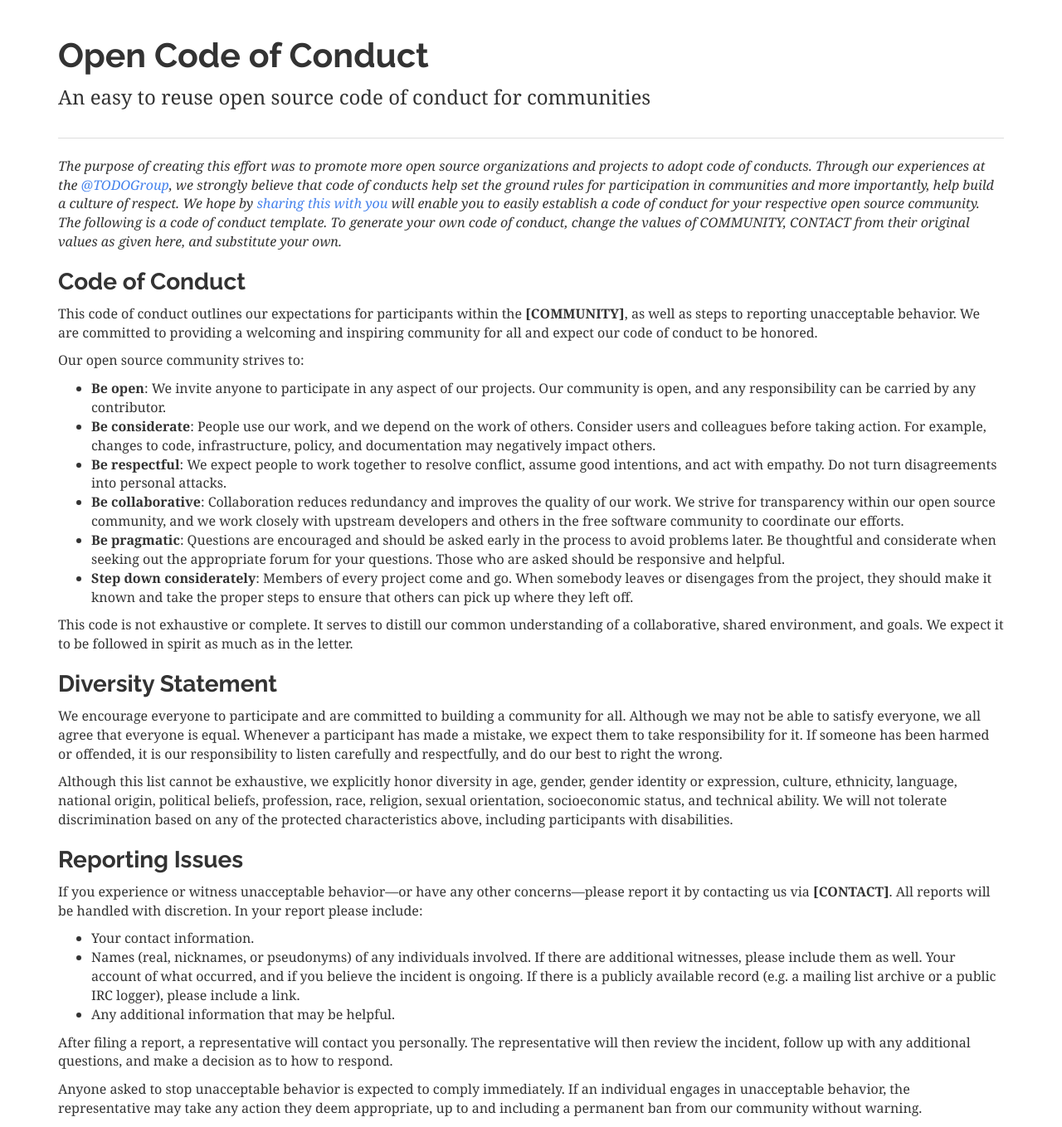
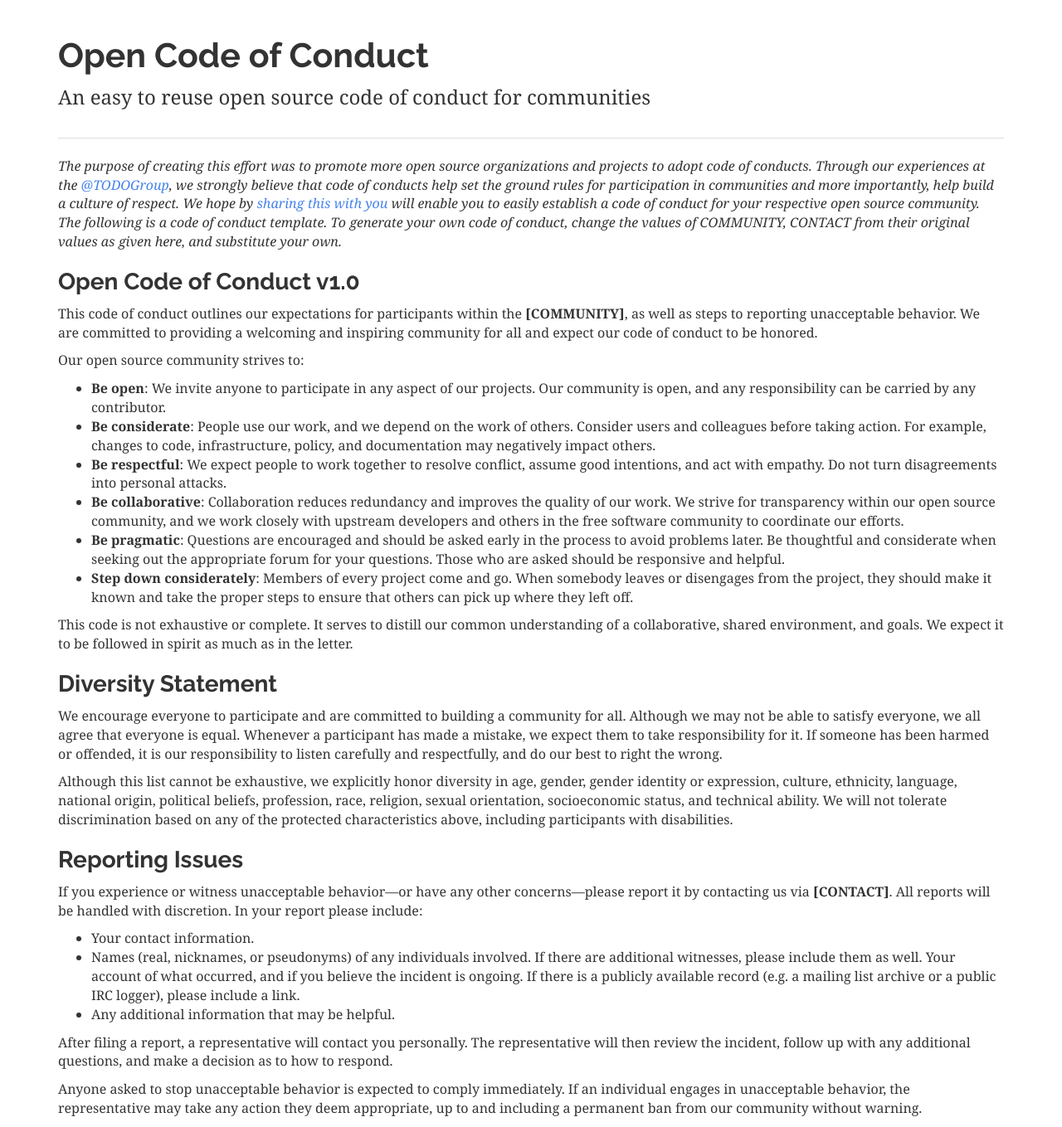
Before and after one commit to todogroup/opencodeofconduct, a Jekyll site: the page built from index.md, in a window 1280 px wide. Shown: the whole page at 83% size. Built offline with Jekyll 4.4.1, drawn with Linux system fonts in a browser that asks for light colours.

Commit message:
We need to ensure we version it

```diff
--- a/index.md
+++ b/index.md
@@ -4,7 +4,7 @@ layout: default
 
 _The purpose of creating this effort was to promote more open source organizations and projects to adopt code of conducts. Through our experiences at the [@TODOGroup](https://twitter.com/todogroup), we strongly believe that code of conducts help set the ground rules for participation in communities and more importantly, help build a culture of respect. We hope by [sharing this with you](https://github.com/opencodeofconduct/opencodeofconduct.github.io) will enable you to easily establish a code of conduct for your respective open source community. The following is a code of conduct template. To generate your own code of conduct, change the values of COMMUNITY, CONTACT from their original values as given here, and substitute your own._
 
-### Code of Conduct
+### Open Code of Conduct v1.0
 
 This code of conduct outlines our expectations for participants within the **[COMMUNITY]**, as well as steps to reporting unacceptable behavior. We are committed to providing a welcoming and inspiring community for all and expect our code of conduct to be honored.
 
```
